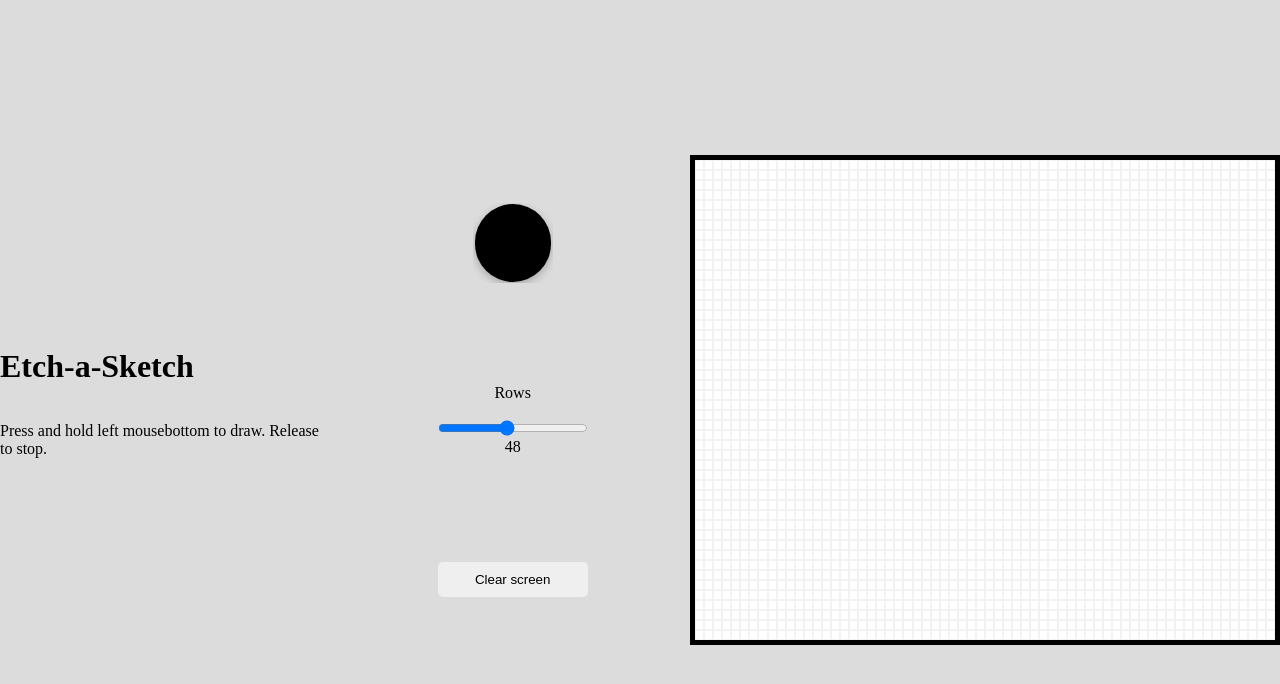
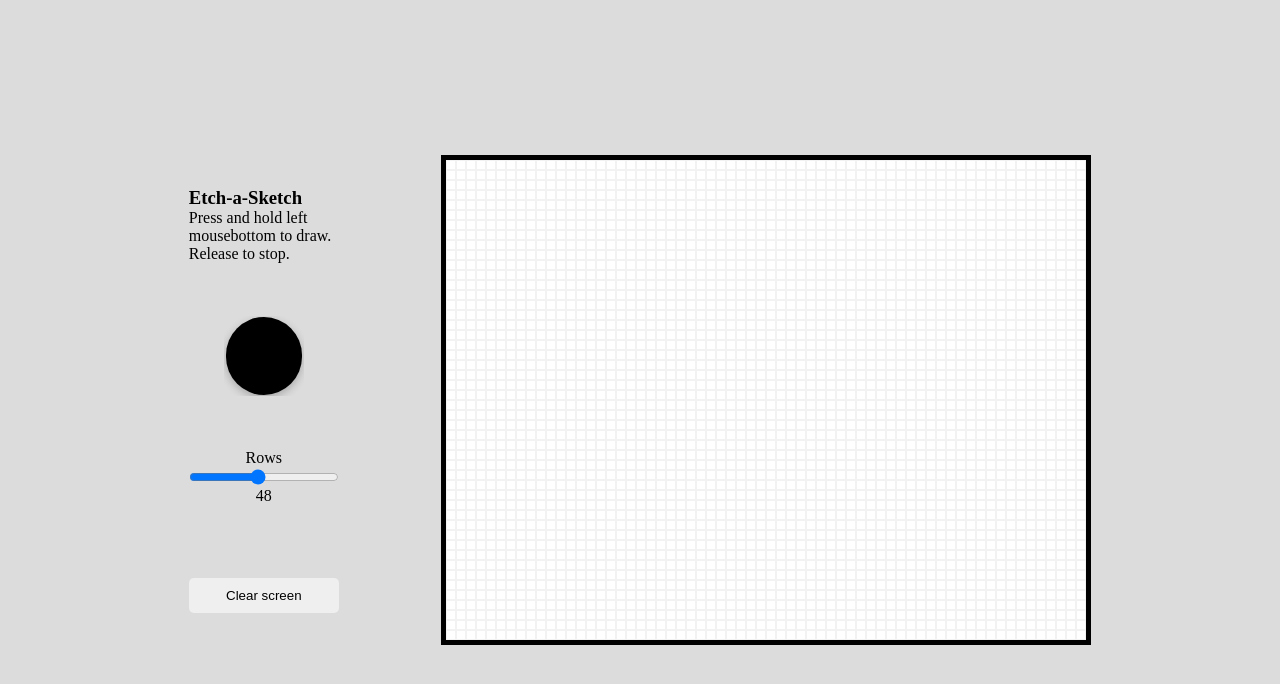
Before and after one commit to lassejon/etch-a-sketch, a plain HTML site: page index.html in a window 1280 px wide. Drawn offline with Linux system fonts and the light colour scheme.

Commit message:
Moved instructions

```diff
--- a/css/style.css
+++ b/css/style.css
@@ -12,6 +12,14 @@ body {
     gap: 8vw;
     align-items: center;
     background-color: gainsboro;
+}
+
+h3 {
+  margin: 0px;
+}
+
+p {
+  margin: 0px;
 }
 
 .container {
--- a/index.html
+++ b/index.html
@@ -9,11 +9,11 @@
     <link rel="stylesheet" href="css/style.css">
 </head>
 <body>
-    <div class="container">
-        <h1>Etch-a-Sketch</h1>
-        <p>Press and hold left mousebottom to draw. Release to stop.</p>
-    </div>
     <div class="selectors">
+        <div class="container">
+            <h3>Etch-a-Sketch</h1>
+            <p>Press and hold left mousebottom to draw. Release to stop.</p>
+        </div>
         <input type="color" value="#000000" id="colorWell">
         <div class="slider">
             <p>Rows</p>
```
